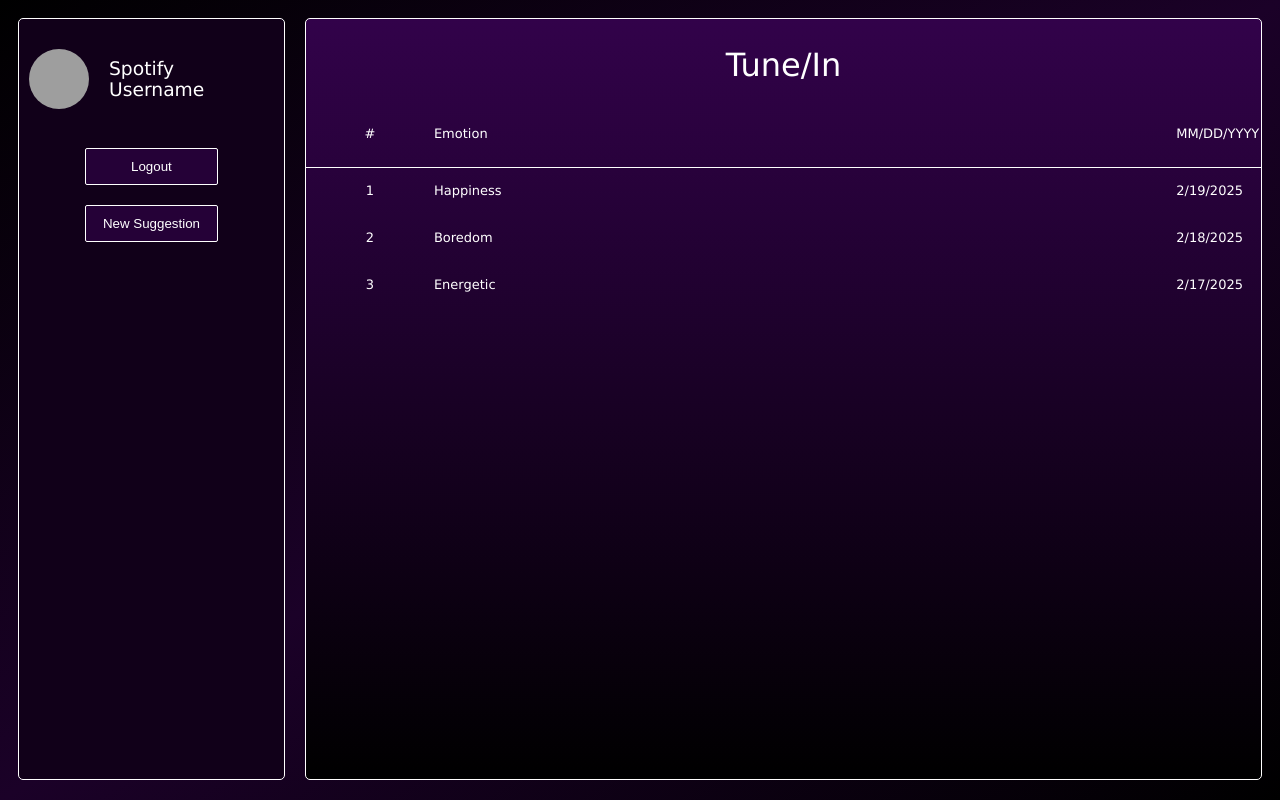
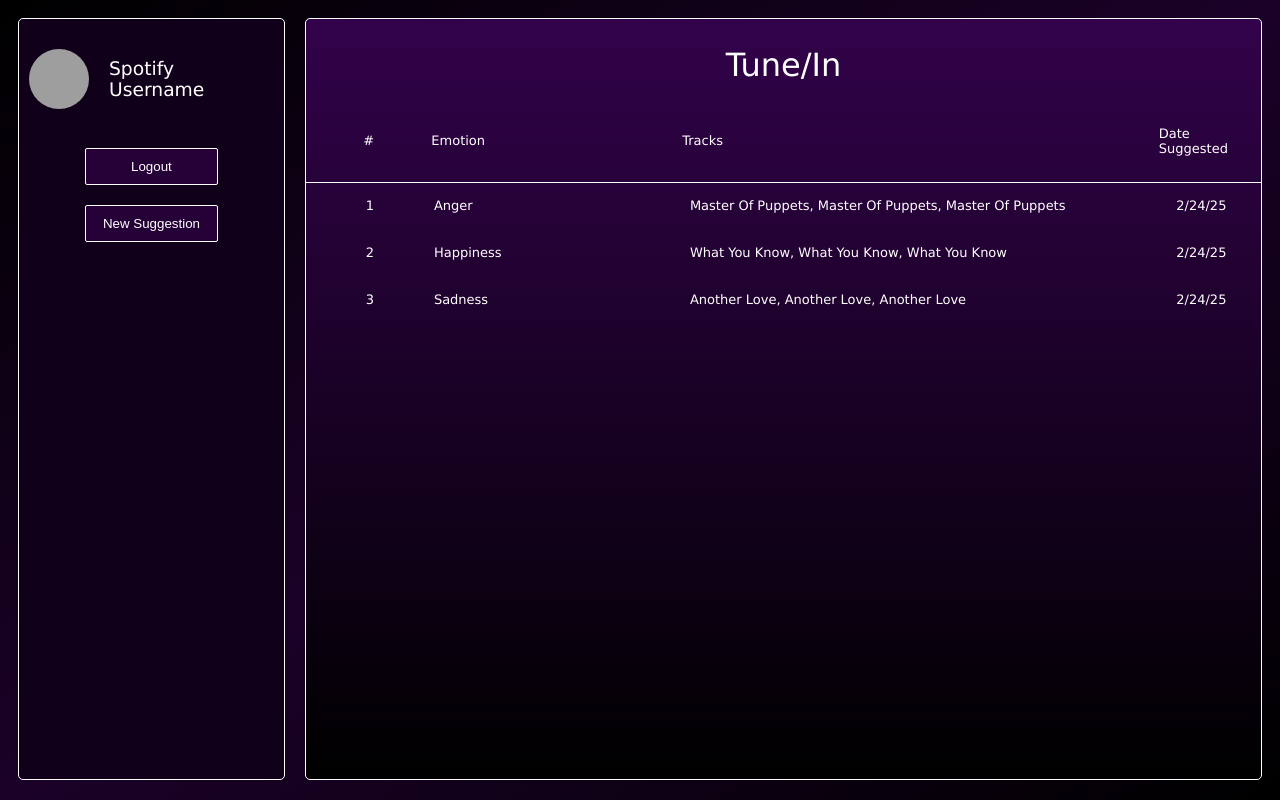
Before and after one commit to shreya-arjun/404Found...ers, a React (Vite) app in the folder packages/frontend/: page /home in a window 1280 px wide. Both pictures are taken after a click on the button "Login With Spotify". Built offline with nearby package versions, Linux system fonts and the light colour scheme; grey boxes are pictures that could not be loaded.

Commit message:
Suggestion and Track objects are being mocked to generate data

```diff
--- a/package.json
+++ b/package.json
@@ -31,6 +31,7 @@
   },
   "dependencies": {
     "eslint": "^9.19.0",
+    "react": "^19.0.0",
     "react-router-dom": "^6.29.0",
     "sass": "^1.84.0",
     "scss": "^0.2.4"
--- a/packages/frontend/src/components/suggestion.tsx
+++ b/packages/frontend/src/components/suggestion.tsx
@@ -1,34 +1,65 @@
-import Track from "./track";
+import { TrackInterface } from "./track";
 import "../styling/suggestionComponent.scss";
-import { JSX } from "react";
+import { useEffect, useState } from "react";
+import { ComponentMapper } from "../services/componentMapper";
 
-export interface SuggestionProps {
-    suggestionId: string;
-    suggestionName: string; // as a title
-    dateSuggested: string;
-    basedOn: string; // list of emotions
-    tracks: JSX.Element[]; // list of track objects
+export interface SuggestionResponse {
+  suggestions: SuggestionInterface[];
 }
 
-const Suggestion: React.FC<SuggestionProps> = ({
-    suggestionId,
-    suggestionName,
+export interface SuggestionInterface {
+  mood: string;
+  name: string;
+  id: string;
+  dateSuggested: string;
+  tracks: {
+    title: string;
+    album: string;
+    artist: string;
+    coverImage: string;
+  }[];
+}
+
+const Suggestion: React.FC<SuggestionInterface> = ({
+    id,
+    name,
     dateSuggested,
-    basedOn,
+    mood,
     tracks,
 }) => {
-    //const trackString = tracks.slice(0,3).map((track) => track.title);
+    const trackString = tracks.map((track) => track.title).join(", ");
 
+    const [trackDisplay, setTrackDisplay] = useState(false);
+    const [suggestedTracks, setSuggestedTracks] = useState<TrackInterface[]>();
+
+    useEffect(() => {
+        setSuggestedTracks(tracks);
+    }, []);
     return (
-        <div key={suggestionId} className="suggestionContainer">
-            <div className="suggestionRow">
-                <h2 id="name" className="suggestionElement">{suggestionName}</h2>
-                <h2 id="emotion" className="suggestionElement">{basedOn}</h2>
-                <h2 id="tracks" className="suggestionElement">{tracks}</h2>
-                <h2 id="date" className="suggestionElement">{dateSuggested}</h2>
-            </div>
-        </div>
-    )
+        <div id={id}
+      className="suggestionContainer"
+      onClick={() => {
+        setTrackDisplay(!trackDisplay);
+      }}>
+      <div className="suggestionRow">
+        <h2 id="name" className="suggestionElement">
+          {name}
+        </h2>
+        <h2 id="emotion" className="suggestionElement">
+          {mood}
+        </h2>
+        <h2 id="tracks" className="suggestionElement">
+          {trackString}
+        </h2>
+        <h2 id="date" className="suggestionElement">
+          {dateSuggested}
+        </h2>
+      </div>
+      <div className="trackContainer">
+        {trackDisplay ? ComponentMapper.mapTracks(suggestedTracks) : null}
+      </div>
+    </div>
+  );
 };
 
 export default Suggestion;
--- a/packages/frontend/src/pages/home.tsx
+++ b/packages/frontend/src/pages/home.tsx
@@ -1,16 +1,98 @@
 import { useEffect, useState } from "react";
 import "../styling/home.scss";
-import { EmotionRecognitionService } from "../services/emotionRecognitionService";
-import { UserDataService } from "../services/userDataService";
+//import { UserDataService } from "../services/userDataService";
 import { useNavigate } from "react-router-dom";
-import Suggestion from "../components/suggestion";
-import Track from "../components/track";
+import {SuggestionInterface } from "../components/suggestion";
 import { ComponentMapper } from "../services/componentMapper";
+import "../styling/suggestionComponent.scss";
+import Sidebar from "../components/sidebar";
+
+const fakePreviousSuggestions = {
+  suggestions: [
+    {
+      mood: "Anger",
+      name: "1",
+      id: "randomId",
+      dateSuggested: "2/24/25",
+      tracks: [
+        {
+          title: "Master Of Puppets",
+          album: "Remastered Deluxe Box Set",
+          artist: "Metallica",
+          coverImage: "/default_cover.png",
+        },
+        {
+          title: "Master Of Puppets",
+          album: "Remastered Deluxe Box Set",
+          artist: "Metallica",
+          coverImage: "/default_cover.png",
+        },
+        {
+          title: "Master Of Puppets",
+          album: "Remastered Deluxe Box Set",
+          artist: "Metallica",
+          coverImage: "/default_cover.png",
+        },
+      ],
+    },
+    {
+      mood: "Happiness",
+      name: "2",
+      id: "randomId",
+      dateSuggested: "2/24/25",
+      tracks: [
+        {
+          title: "What You Know",
+          album: "Tourist History",
+          artist: "Two Door Cinema Club",
+          coverImage: "/default_cover.png",
+        },
+        {
+          title: "What You Know",
+          album: "Tourist History",
+          artist: "Two Door Cinema Club",
+          coverImage: "/default_cover.png",
+        },
+        {
+          title: "What You Know",
+          album: "Tourist History",
+          artist: "Two Door Cinema Club",
+          coverImage: "/default_cover.png",
+        },
+      ],
+    },
+    {
+      mood: "Sadness",
+      name: "3",
+      id: "randomId",
+      dateSuggested: "2/24/25",
+      tracks: [
+        {
+          title: "Another Love",
+          album: "Long Way Down",
+          artist: "Tom Odell",
+          coverImage: "/default_cover.png",
+        },
+        {
+          title: "Another Love",
+          album: "Long Way Down",
+          artist: "Tom Odell",
+          coverImage: "/default_cover.png",
+        },
+        {
+          title: "Another Love",
+          album: "Long Way Down",
+          artist: "Tom Odell",
+          coverImage: "/default_cover.png",
+        },
+      ],
+    },
+  ],
+};
 
 export default function Home() {
-  const [newRequestButton, toggleNewRequestButton] = useState(false);
-  const [previousUserSuggestions, setPreviousUserSuggestions] = useState([]);
-  const [userAccountData, setUserAccountData] = useState([]);
+  const [previousUserSuggestions, setPreviousUserSuggestions] = useState<SuggestionInterface[]>();
+  //const [userAccountData, setUserAccountData] = useState([]);
 
   const navigate = useNavigate();
   const isLoggedIn = localStorage.getItem("isLoggedIn") === "true";
@@ -20,16 +102,15 @@ export default function Home() {
       navigate("/");
     }
     const fetchPreviousSuggestions = async () => {
-      const previousSuggestions =
-        await UserDataService.fetchPreviousSuggestions();
-      const suggestionComponents = ComponentMapper.mapSuggestions(previousSuggestions);
-      //setPreviousUserSuggestions(suggestionComponents);
+      //const previousSuggestions =
+      //  await UserDataService.fetchPreviousSuggestions();
+      setPreviousUserSuggestions(fakePreviousSuggestions.suggestions);
     };
 
-    const fetchUserAccountData = async () => {
-      const userAccountData = await UserDataService.fetchUserAccountData();
-    };
-    //fetchPreviousSuggestions();
+    // const fetchUserAccountData = async () => {
+    //   const userAccountData = await UserDataService.fetchUserAccountData();
+    // };
+    fetchPreviousSuggestions();
     //UserDataService.getUserName
 
     //mapper functions
@@ -37,47 +118,31 @@ export default function Home() {
 
   return (
     <div className="pageContainer">
-      <section className="homePageSidebar">
-        <div className="accountInfo" onClick={() => {
-          navigate("/account");
-        }}>
-          <img
-            className="accountPFP"
-            src="/default_user.png"
-            alt="default pfp"
-          />
-          <h3 className="accountUsername">Spotify Username</h3>
-        </div>
-
-        <button
-          className="sidebarButton"
-          onClick={() => {
-            localStorage.setItem("isLoggedIn", "false");
-            console.log("false");
-            navigate("/");
-          }}>
-          Logout
-        </button>
-
-        <button
-          className="sidebarButton"
-          onClick={() => {
-            navigate("/suggestion");
-          }}>
-          New Suggestion
-        </button>
-      </section>
+      <Sidebar />
       <section className="homePageBody">
         <div className="homePageTitleContainer">
           <h1 className="title">Tune/In</h1>
         </div>
 
         <div className="suggestionContainer">
-          <Suggestion suggestionId="id" suggestionName="#" dateSuggested="MM/DD/YYYY" basedOn={"Emotion"} tracks={[]}/>
+          <div className="titleRow">
+            <h2 id="name" className="suggestionElement">
+              #
+            </h2>
+            <h2 id="emotion" className="suggestionElement">
+              Emotion
+            </h2>
+            <h2 id="tracks" className="suggestionElement">
+              Tracks
+            </h2>
+            <h2 id="date" className="suggestionElement">
+              Date Suggested
+            </h2>
+          </div>
           <div className="space"></div>
-          <Suggestion suggestionId="id" suggestionName="1" dateSuggested="2/19/2025" basedOn={"Happiness"} tracks={[]}/>
-          <Suggestion suggestionId="id" suggestionName="2" dateSuggested="2/18/2025" basedOn={"Boredom"} tracks={[]}/>
-          <Suggestion suggestionId="id" suggestionName="3" dateSuggested="2/17/2025" basedOn={"Energetic"} tracks={[]}/>
+          {
+            ComponentMapper.mapSuggestions(previousUserSuggestions)
+          }
 
         </div>
       </section>
--- a/packages/frontend/src/services/componentMapper.tsx
+++ b/packages/frontend/src/services/componentMapper.tsx
@@ -1,10 +1,44 @@
 import { JSX } from "react";
-import Track from "../components/track";
+import Track, { TrackInterface } from "../components/track";
+import { SuggestionInterface } from "../components/suggestion";
+import Suggestion from "../components/suggestion";
 
 export class ComponentMapper {
-    public static mapSuggestions(suggestion: { tracks: { title: string }[] }): JSX.Element[] {
-        return suggestion.tracks.map((track, index) => {
-          return <Track key={index} title={track.title} />;
-        });
-      }
+  public static mapSuggestions(
+    suggestions: SuggestionInterface[] | undefined,
+  ): JSX.Element[] {
+    if (suggestions) {
+      return suggestions.map((suggestion, index) => {
+        return (
+          <Suggestion
+            key={index}
+            id={suggestion.id}
+            mood={suggestion.mood}
+            name={suggestion.name}
+            tracks={suggestion.tracks}
+            dateSuggested={suggestion.dateSuggested}
+          />
+        );
+      });
+    } else {
+      return [];
+    }
+  }
+  public static mapTracks(tracks: TrackInterface[] | undefined): JSX.Element[] {
+    if (tracks) {
+      return tracks.map((track, index) => {
+        return (
+          <Track
+            key={index}
+            title={track.title}
+            album={track.album}
+            artist={track.artist}
+            coverImage={track.coverImage}
+          />
+        );
+      });
+    } else {
+      return [];
+    }
+  }
 }
--- a/packages/frontend/src/styling/home.scss
+++ b/packages/frontend/src/styling/home.scss
@@ -72,3 +72,10 @@ $color-end: black;
   border-bottom: 1px solid white;
 
 }
+
+.titleRow {
+  display:flex;
+  align-items: center;
+  margin:5px 0;
+  cursor: pointer;
+}
--- a/packages/frontend/src/styling/suggestionComponent.scss
+++ b/packages/frontend/src/styling/suggestionComponent.scss
@@ -7,7 +7,7 @@ $hover-color: rgb(55, 3, 81);
     font-weight: 100;
 }
 
-.suggestionContainer {
+.suggestionContainer, .trackContainer {
     display:flex;
     flex-direction: column;
 }
@@ -32,7 +32,6 @@ $hover-color: rgb(55, 3, 81);
 #emotion {
     width: 20vw;
     text-align: left;
-    text-overflow: ellipsis;
 }
 
 #tracks {
--- /dev/null
+++ b/packages/frontend/src/styling/track.scss
@@ -0,0 +1,36 @@
+$hover-color: rgb(55, 3, 81);
+
+.trackRow {
+    display:flex;
+    align-items: center;
+    text-decoration: none;
+}
+
+.trackRow:hover {
+    background-color: $hover-color;
+    cursor: pointer;
+}
+
+.coverImageWrapper {
+    width: 10vw;
+    justify-content: center;
+    display: flex;
+    padding: 5px 0;
+    align-items: center;
+}
+.coverImage {
+    width:40px;
+    height: 40px;
+    border-radius: 5px;
+}
+
+#title {
+    width: 20vw;
+    text-align: left;
+}
+
+#artist {
+    width:38vw;
+    text-align: left;
+
+}
```
Also changed, not shown: packages/frontend/src/components/sidebar.tsx (+38 -6 lines), packages/frontend/src/components/track.tsx (+29 -4 lines), packages/frontend/public/default_cover.png (added), 1 other file (tests, documents, lock files or other folders).
